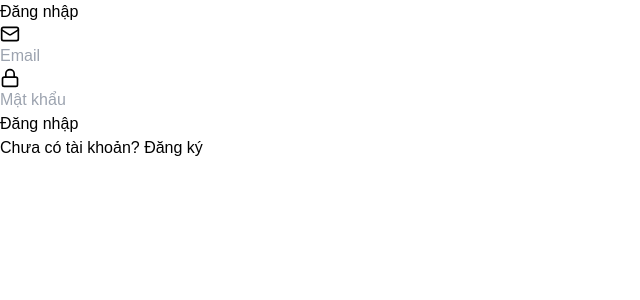
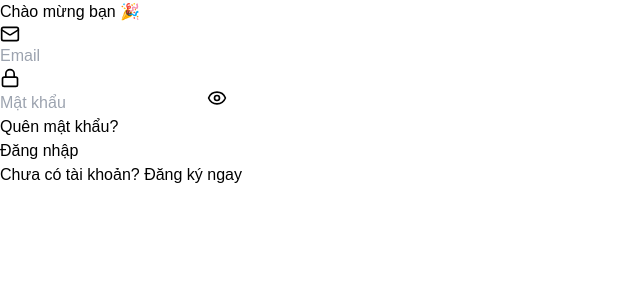
Before and after one commit to TongNguyenvk/CNPM_WebSiteDKKhamBenh, a Next.js app in the folder frontend/: page /login in a window 1280 px wide. Shown: the top 300 px of the page, without its empty margins (0-640 px from the left). Built offline with nearby package versions, Linux system fonts and the light colour scheme.

Commit message:
Update page.tsx

```diff
--- a/frontend/src/app/login/page.tsx
+++ b/frontend/src/app/login/page.tsx
@@ -3,7 +3,7 @@
 import React, { useState } from 'react';
 import { useRouter } from 'next/navigation';
 import { loginUser } from '@/app/lib/api';
-import { Mail, Lock } from 'lucide-react';
+import { Mail, Lock, Eye, EyeOff } from 'lucide-react';
 
 interface LoginResponse {
   token: string;
@@ -21,18 +21,19 @@ interface ApiError {
 const LoginPage: React.FC = () => {
   const [email, setEmail] = useState('');
   const [password, setPassword] = useState('');
+  const [showPassword, setShowPassword] = useState(false);
   const [error, setError] = useState('');
+  const [isLoading, setIsLoading] = useState(false);
   const router = useRouter();
 
   const handleSubmit = async (e: React.FormEvent) => {
     e.preventDefault();
     setError('');
+    setIsLoading(true);
 
     try {
       const response: LoginResponse = await loginUser({ email, password });
-      const { token } = response;
-
-      localStorage.setItem('token', token);
+      localStorage.setItem('token', response.token);
       router.push('/home');
     } catch (error) {
       let errorMessage = 'Đăng nhập thất bại';
@@ -46,15 +47,23 @@ const LoginPage: React.FC = () => {
 
       console.error('Login error:', error);
       setError(errorMessage);
+    } finally {
+      setIsLoading(false);
     }
   };
 
   return (
-    <div className="flex justify-center items-center min-h-screen bg-gray-100 px-4">
-      <div className="bg-white shadow-lg rounded-lg p-8 w-full max-w-md">
-        <h2 className="text-2xl font-semibold text-center text-gray-800 mb-6">Đăng nhập</h2>
-        {error && <div className="text-red-500 text-center mb-4">{error}</div>}
-        <form onSubmit={handleSubmit} className="space-y-4">
+    <div className="relative flex justify-center items-center min-h-screen bg-gradient-to-tr from-blue-100 via-white to-purple-100 px-4">
+      {/* Vòng tròn background */}
+      <div className="absolute w-[500px] h-[500px] bg-gradient-to-tr from-blue-300 to-purple-300 rounded-full opacity-30 blur-3xl top-[-100px] left-[-100px] z-0"></div>
+
+      <div className="relative bg-white shadow-2xl rounded-2xl p-10 w-full max-w-md z-10">
+        <h1 className="text-3xl font-bold text-center text-blue-700 mb-8 tracking-wide">Chào mừng bạn 🎉</h1>
+
+        {error && <div className="text-red-500 text-sm text-center mb-4">{error}</div>}
+
+        <form onSubmit={handleSubmit} className="space-y-5">
+          {/* Email */}
           <div className="relative">
             <Mail className="absolute left-3 top-3 text-gray-400" size={20} />
             <input
@@ -62,28 +71,57 @@ const LoginPage: React.FC = () => {
               placeholder="Email"
               value={email}
               onChange={(e) => setEmail(e.target.value)}
-              className="w-full pl-10 p-3 border border-gray-300 rounded-md focus:ring-2 focus:ring-blue-500 focus:outline-none text-black placeholder-gray-500"
+              className="w-full pl-10 p-3 border border-gray-300 rounded-xl focus:ring-2 focus:ring-blue-400 focus:outline-none text-black placeholder-gray-500"
+              required
             />
           </div>
+
+          {/* Password */}
           <div className="relative">
             <Lock className="absolute left-3 top-3 text-gray-400" size={20} />
             <input
-              type="password"
+              type={showPassword ? 'text' : 'password'}
               placeholder="Mật khẩu"
               value={password}
               onChange={(e) => setPassword(e.target.value)}
-              className="w-full pl-10 p-3 border border-gray-300 rounded-md focus:ring-2 focus:ring-blue-500 focus:outline-none text-black placeholder-gray-500"
+              className="w-full pl-10 pr-10 p-3 border border-gray-300 rounded-xl focus:ring-2 focus:ring-blue-400 focus:outline-none text-black placeholder-gray-500"
+              required
             />
+            <button
+              type="button"
+              onClick={() => setShowPassword(!showPassword)}
+              className="absolute right-3 top-3 text-gray-500 hover:text-gray-700"
+            >
+              {showPassword ? <EyeOff size={20} /> : <Eye size={20} />}
+            </button>
           </div>
+
+          {/* Forgot password */}
+          <div className="flex justify-end text-sm text-gray-500">
+            <a href="/forgot-password" className="hover:text-blue-600 hover:underline">
+              Quên mật khẩu?
+            </a>
+          </div>
+
+          {/* Submit button */}
           <button
             type="submit"
-            className="w-full bg-blue-600 text-white p-3 rounded-md hover:bg-blue-700 transition"
+            disabled={isLoading}
+            className={`w-full py-3 text-white rounded-xl font-semibold transition-all ${
+              isLoading
+                ? 'bg-gray-400 cursor-not-allowed'
+                : 'bg-blue-600 hover:bg-blue-700 shadow-md'
+            }`}
           >
-            Đăng nhập
+            {isLoading ? 'Đang xử lý...' : 'Đăng nhập'}
           </button>
         </form>
-        <p className="text-center text-gray-600 mt-4">
-          Chưa có tài khoản? <a href="/register" className="text-blue-600 hover:underline">Đăng ký</a>
+
+        <p className="text-center text-gray-600 mt-6 text-sm">
+          Chưa có tài khoản?{' '}
+          <a href="/register" className="text-blue-600 hover:underline font-medium">
+            Đăng ký ngay
+          </a>
         </p>
       </div>
     </div>
@@ -91,6 +129,8 @@ const LoginPage: React.FC = () => {
 };
 
 export default LoginPage;
+
+
 
 
 
```
